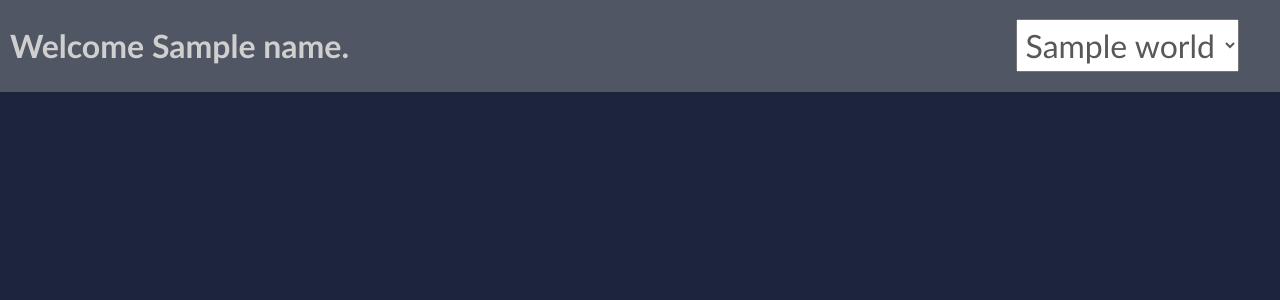
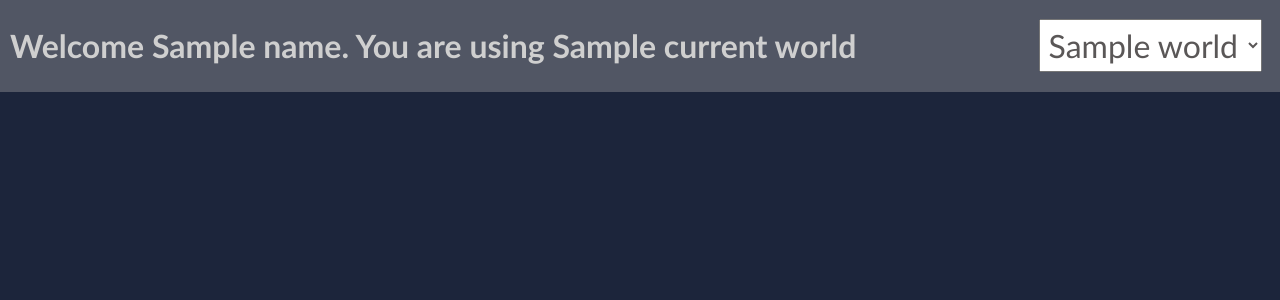
Before and after one commit to oaster2000/NPC-Writer, a Flask app: template templates/index.html in a window 1280 px wide. Shown: the top 300 px of the page. Run offline with Flask 2, Linux system fonts and the light colour scheme; the template is opened without the code that fills it: most values are stand-ins (such as "Sample title", 1, 10 or a date in 2020); parts of the project's set-up code (start-up, migrations or seed data) failed here and were passed over.

Commit message:
FEAT: World switching via select

```diff
--- a/app.py
+++ b/app.py
@@ -1,5 +1,5 @@
 import requests, os, json
-from flask import Flask, render_template
+from flask import Flask, render_template, redirect, url_for, request
 from dotenv import load_dotenv
 from anvil import Anvil, User
 
@@ -13,6 +13,19 @@ user = anvil.load_user()
 
 worlds = anvil.load_worlds(user)
 
+anvil.current_world = worlds[0]
+
 @app.route('/')
+def main():
+   return redirect(url_for('index'))
+
+@app.route('/index', methods=['POST', 'GET'])
 def index():
-    return render_template('index.html', name=user.name, worlds=worlds)
+    if request.method == 'POST':
+        print(request.form["world"])
+        anvil.current_world = anvil.get_world(worlds, request.form["world"])
+
+    return render_template('index.html', name=user.name, worlds=worlds, current_world=anvil.current_world)
+
+if __name__ == "__main__":
+    app.run(debug=True)
--- a/templates/index.html
+++ b/templates/index.html
@@ -2,20 +2,24 @@
 <html lang="en">
 <head>
     <meta charset="UTF-8">
-    <title>World Anvil App</title>
+    <title>{{current_world.name}}</title>
     <link rel="stylesheet" href="{{ url_for('static', filename= 'css/index.css') }}">
 </head>
 <body>
     <div class="header">
         <div class="title">
-            <h1>Welcome {{ name }}.</h1>
+            <h1>Welcome {{ name }}. You are using {{current_world.name}}</h1>
         </div>
         <div class="world">
-            <select name="world" id="worlds">
-            {% for world in worlds %}
-                <option value={{world}}>{{world.name}}</option>
-            {% endfor %}
+            <form action = "/index" method = "post">
+                <select name="world" onchange="this.form.submit()" id="world" selected={{current_world.id}}>
+                    {% for world in worlds %}
+                        <option value={{world.id}} {% if current_world.id == world.id %} selected {% endif %}>{{world.name}}</option>
+                    {% endfor %}
+                </select>
+            </form>
         </div>
     </div>
+    <br>
 </body>
 </html>
```
Also changed, not shown: anvil.py (+18 -8 lines).
